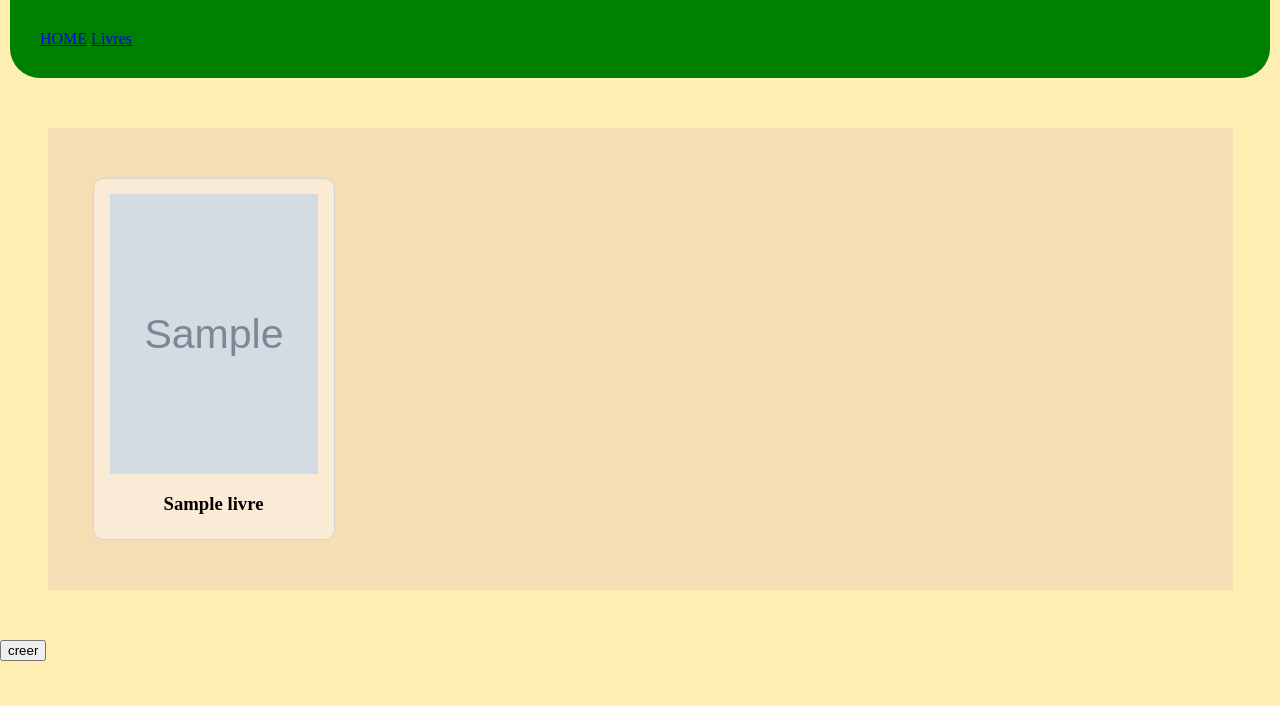
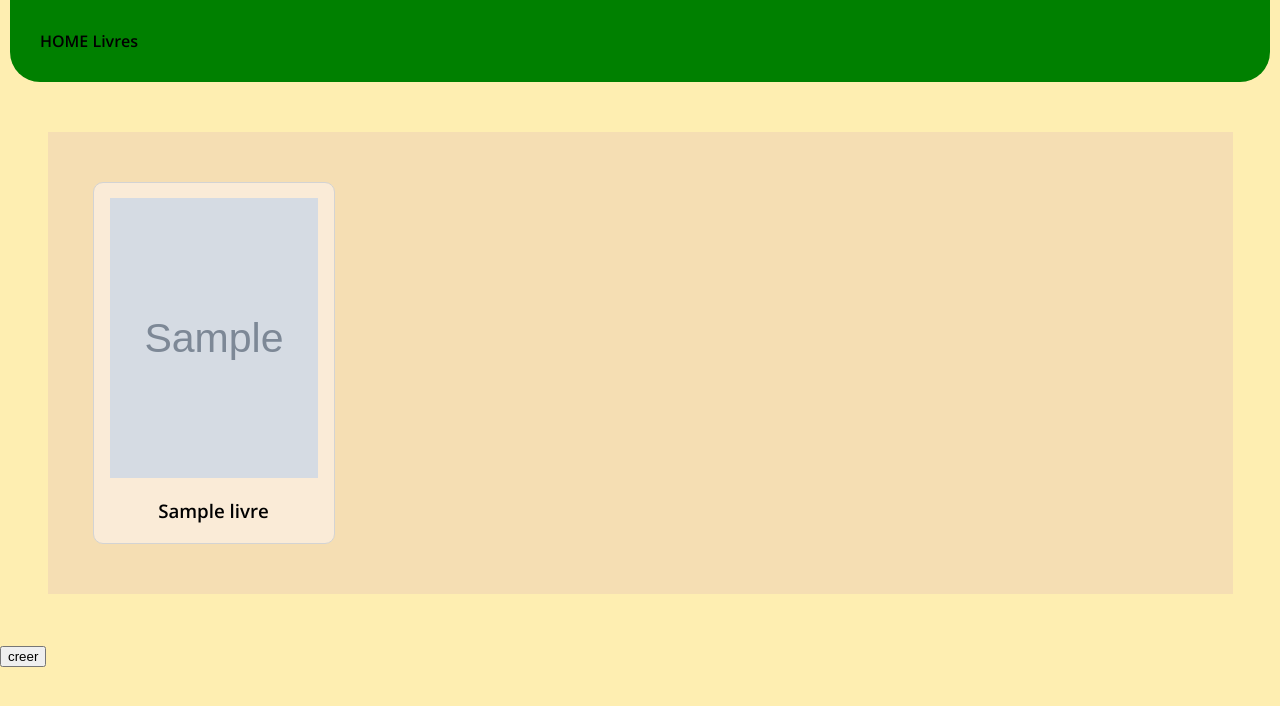
Before and after one commit to Aslan-06/Infinite-Authors_Symfony, a Symfony app: template templates/livre/livres.html.twig in a window 1280 px wide. Shown: the top 706 px of the page. Run offline with Twig, Linux system fonts and the light colour scheme; the template is opened without the code that fills it: most values are stand-ins (such as "Sample title", 1, 10 or a date in 2020); grey boxes marked "Sample" are stand-in pictures; some libraries are stand-ins or nearby versions.

Commit message:
Fonts et On peut peut clicker sur les sections pour afficher leurs contenus

```diff
--- a/src/css/style.css
+++ b/src/css/style.css
@@ -1,6 +1,17 @@
+@font-face {
+    font-family: 'Open Sans';
+    src: url('/InfiniteAuthors/src/fonts/OpenSans-SemiBold.ttf');
+}
+
 body{
     margin: 0px;
     background-color: #FEEEB1;
+    font-family: 'Open Sans';
+}
+
+a{
+    text-decoration: none;
+    color:black;
 }
 
 header{
@@ -65,7 +76,7 @@ header{
     float: left;
 }
 .tirets{
-    margin: 13px 0px;
+    margin: 15px 0px;
     min-width: 1px;
     border-bottom: 1px black dashed;
     overflow: auto;
--- a/templates/livre/livres.html.twig
+++ b/templates/livre/livres.html.twig
@@ -7,7 +7,7 @@
             <div class="livre">
                 {#<img class="livreImage" src="../../src/img/{{livre.image}}" alt="Image de livre">    Les images telecharge dans le dossier img#}
                 <img class="livreImage" src="{{livre.imagelien}}" alt="Image de livre">
-                <a class="livresTitresLiens" href="{{ path('livre', {'livreId':livre.id}) }}">
+                <a class="livresTitresLiens" href="{{ path('tableDesMatieres', {'livreId':livre.id}) }}">
                     <h3 class="livresTitres">{{livre.titre}}</h3>
                 </a>
             </div>
--- a/templates/livre/tableDesMatieres.html.twig
+++ b/templates/livre/tableDesMatieres.html.twig
@@ -6,7 +6,9 @@
         <h1>Table des matières</h1>
         {% for section in sections %}
             <div class="section">
-                <h4 class="titreSection niveau{{section.niveau - 1}}">{{section.titre}}</h4>
+                <a href="{{ path('page', {'idLivre':section.idLivre, 'idSection': section.id}) }}">
+                    <h4 class="titreSection niveau{{section.niveau - 1}}">{{section.titre}}</h4>
+                </a>
                 <a class="newSousSection" href="">
                     <img class="newSousSectionIcon" src="/InfiniteAuthors/src/img/plusIcon.png">
                     <span class="ssectionIconSpan">Sous-section</span>
```
Also changed, not shown: src/Controller/SiteController.php (+12 -1 lines), src/fonts/OpenSans-Bold.ttf (added), src/fonts/OpenSans-BoldItalic.ttf (added), src/fonts/OpenSans-ExtraBold.ttf (added), src/fonts/OpenSans-ExtraBoldItalic.ttf (added), src/fonts/OpenSans-Italic.ttf (added), src/fonts/OpenSans-Light.ttf (added), src/fonts/OpenSans-LightItalic.ttf (added), src/fonts/OpenSans-Medium.ttf (added), src/fonts/OpenSans-MediumItalic.ttf (added), src/fonts/OpenSans-Regular.ttf (added), src/fonts/OpenSans-SemiBold.ttf (added), src/fonts/OpenSans-SemiBoldItalic.ttf (added), templates/livre/page.html.twig (renamed from templates/livre/livre.html.twig).
